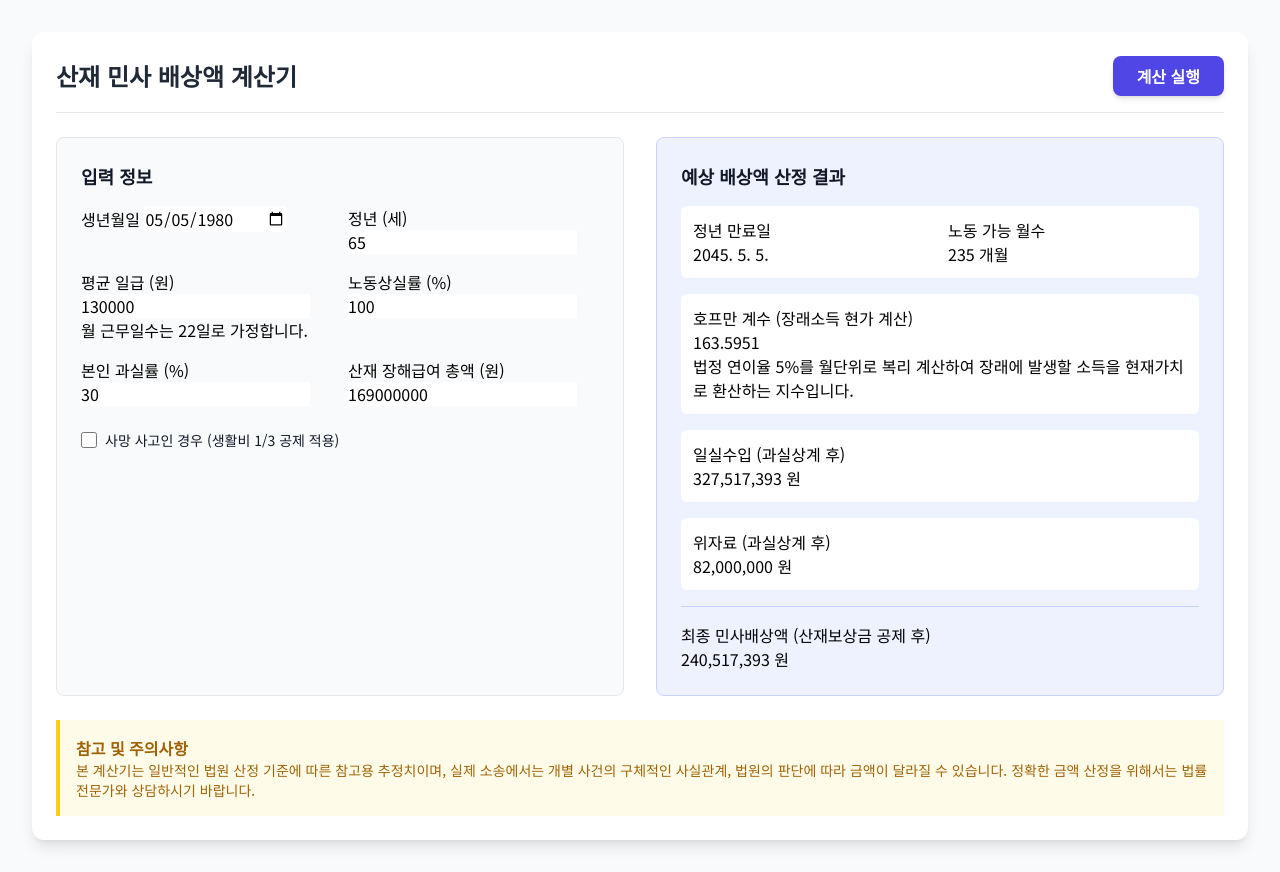
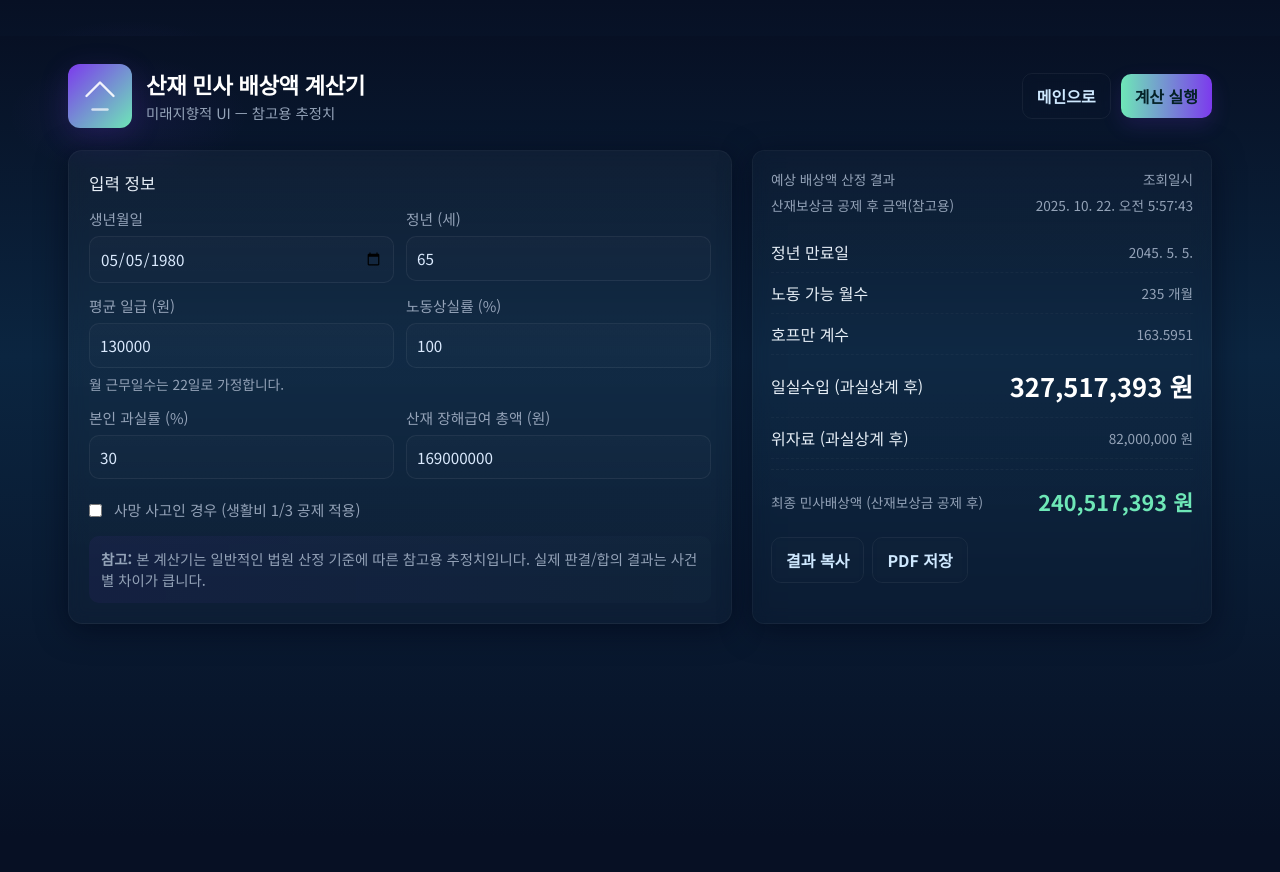
Before and after one commit to CHEULHOYANG/company_info_system, a Flask app: template templates/industrial_accident.html in a window 1280 px wide. After the commit the page ends 629 px from the top, so only its background shows below. Run offline with Flask 3, Linux system fonts and the light colour scheme; the template is opened without the code that fills it, so the values that code supplies are empty; some libraries are stand-ins or nearby versions.

Commit message:
Add files via upload

```diff
--- a/templates/industrial_accident.html
+++ b/templates/industrial_accident.html
@@ -5,121 +5,198 @@
     <meta name="viewport" content="width=device-width, initial-scale=1.0">
     <title>산재 민사 배상액 계산기</title>
     <script src="https://cdn.tailwindcss.com"></script>
-    <link href="https://fonts.googleapis.com/css2?family=Inter:wght@400;500;600;700&family=Noto+Sans+KR:wght@400;500;700&display=swap" rel="stylesheet">
+    <link href="https://fonts.googleapis.com/css2?family=Inter:wght@400;600;700&family=Noto+Sans+KR:wght@400;600;700&display=swap" rel="stylesheet">
     <style>
-        body {
-            font-family: 'Noto Sans KR', 'Inter', sans-serif;
+        :root{
+            --glass-bg: rgba(255,255,255,0.06);
+            --card-bg: rgba(255,255,255,0.9);
+            --accent: #6EE7B7; /* green-cyan */
+            --accent-2: #7C3AED; /* purple */
+            --muted: #94a3b8;
         }
-        .input-label {
-            @apply block text-sm font-medium text-gray-700 mb-1;
+        html,body{height:100%;margin:0;font-family:'Noto Sans KR','Inter',sans-serif;background:
+            radial-gradient(1200px 600px at 10% 10%, rgba(124,58,237,0.08), transparent 10%),
+            linear-gradient(180deg,#071024 0%, #0b2540 40%, #071024 100%);
+            color:#e6eef6;-webkit-font-smoothing:antialiased;}
+        .page{
+            max-width:1200px;margin:36px auto;padding:28px;
         }
-        .input-field {
-            @apply mt-1 block w-full px-3 py-2 bg-white border border-gray-300 rounded-md shadow-sm placeholder-gray-400 focus:outline-none focus:ring-indigo-500 focus:border-indigo-500 sm:text-sm;
+        .header{
+            display:flex;justify-content:space-between;align-items:center;gap:16px;margin-bottom:22px;
         }
-        .result-label {
-            @apply text-sm font-medium text-gray-500;
+        .brand{
+            display:flex;align-items:center;gap:14px;
         }
-        .result-value {
-            @apply mt-1 text-lg font-bold text-indigo-700;
+        .brand .logo{
+            width:64px;height:64px;border-radius:12px;
+            background:linear-gradient(135deg,var(--accent-2),var(--accent));
+            display:flex;align-items:center;justify-content:center;
+            box-shadow:0 8px 30px rgba(124,58,237,0.18);
+            transform:translateZ(0);
         }
-        .result-value-final {
-            @apply mt-1 text-2xl font-extrabold text-red-600;
+        .brand h1{font-size:1.4rem;margin:0;color:#fff;font-weight:700;letter-spacing:-0.02em;}
+        .brand p{margin:0;color:var(--muted);font-size:0.9rem;}
+        .controls{display:flex;gap:10px;align-items:center;}
+        .btn{
+            padding:10px 14px;border-radius:10px;border:none;cursor:pointer;font-weight:700;
+            display:inline-flex;gap:8px;align-items:center;justify-content:center;
         }
-        .note {
-            @apply mt-2 text-xs text-gray-500;
+        .btn-ghost{
+            background:transparent;border:1px solid rgba(255,255,255,0.06);color:#cfe9ff;
+            backdrop-filter: blur(6px);
+        }
+        .btn-primary{
+            background:linear-gradient(90deg,var(--accent),var(--accent-2));color:#042127;
+            box-shadow:0 8px 20px rgba(124,58,237,0.16);
+        }
+
+        .layout{display:grid;grid-template-columns:1fr 460px;gap:20px;}
+        .card{
+            background: linear-gradient(180deg, rgba(255,255,255,0.03), rgba(255,255,255,0.02));
+            border:1px solid rgba(255,255,255,0.04);
+            border-radius:14px;padding:20px;backdrop-filter: blur(8px);
+            box-shadow: 0 6px 30px rgba(2,6,23,0.6);
+        }
+        .section-title{display:flex;align-items:center;gap:10px;margin-bottom:12px;}
+        .section-title h2{margin:0;color:#e6eef6;font-size:1.05rem;}
+        .grid-input{display:grid;grid-template-columns:repeat(2,minmax(0,1fr));gap:12px;}
+        label{display:block;color:var(--muted);font-size:0.92rem;margin-bottom:6px;}
+        input[type="date"],input[type="number"],select,input[type="text"]{
+            width:100%;padding:10px;border-radius:10px;border:1px solid rgba(255,255,255,0.06);
+            background:linear-gradient(180deg, rgba(255,255,255,0.02), rgba(255,255,255,0.01));
+            color:#dbeafe;font-size:0.95rem;
+        }
+        .muted{color:var(--muted);font-size:0.86rem;margin-top:6px;}
+        .checkbox-row{display:flex;gap:12px;align-items:center;margin-top:8px;color:#dbeafe;}
+        .result-panel{
+            background:linear-gradient(180deg, rgba(255,255,255,0.02), rgba(255,255,255,0.01));
+            border:1px solid rgba(255,255,255,0.04);border-radius:12px;padding:18px;color:#e6eef6;
+        }
+        .result-figure{font-size:1.6rem;font-weight:800;color:#fff;margin:4px 0;}
+        .result-item{display:flex;justify-content:space-between;align-items:center;padding:8px 0;border-bottom:1px dashed rgba(255,255,255,0.03);}
+        .note-box{background:linear-gradient(90deg, rgba(124,58,237,0.06), rgba(110,231,183,0.02));padding:12px;border-radius:10px;color:var(--muted);font-size:0.9rem;margin-top:14px}
+        .small{font-size:0.85rem;color:var(--muted)}
+        .toggle-detail{cursor:pointer;color:var(--accent-2);font-weight:700;font-size:0.9rem}
+        @media(max-width:1000px){
+            .layout{grid-template-columns:1fr}
         }
     </style>
 </head>
-<body class="bg-gray-50">
-    <div class="container mx-auto p-4 sm:p-6 lg:p-8">
-        <div class="bg-white p-6 rounded-xl shadow-lg">
-            <div class="flex justify-between items-center border-b pb-4 mb-6">
-                <h1 class="text-2xl font-bold text-gray-800">산재 민사 배상액 계산기</h1>
-                <button id="calculateBtn" class="px-6 py-2 bg-indigo-600 text-white font-semibold rounded-lg shadow-md hover:bg-indigo-700 focus:outline-none focus:ring-2 focus:ring-offset-2 focus:ring-indigo-500">
-                    계산 실행
-                </button>
+<body>
+    <div class="page">
+        <div class="header">
+            <div class="brand">
+                <div class="logo" aria-hidden="true">
+                    <svg width="36" height="36" viewBox="0 0 24 24" fill="none" xmlns="http://www.w3.org/2000/svg">
+                        <path d="M3 12L12 3l9 9" stroke="white" stroke-width="1.6" stroke-linecap="round" stroke-linejoin="round" opacity="0.9"/>
+                        <path d="M7 21h10" stroke="white" stroke-width="1.6" stroke-linecap="round" stroke-linejoin="round" opacity="0.7"/>
+                    </svg>
+                </div>
+                <div>
+                    <h1>산재 민사 배상액 계산기</h1>
+                    <p>미래지향적 UI — 참고용 추정치</p>
+                </div>
             </div>
 
-            <div class="grid grid-cols-1 md:grid-cols-2 gap-8">
-                <!-- Input Section -->
-                <div class="bg-gray-50 p-6 rounded-lg border border-gray-200">
-                    <h2 class="text-lg font-semibold text-gray-900 mb-4">입력 정보</h2>
-                    <div class="grid grid-cols-1 sm:grid-cols-2 gap-4">
+            <div class="controls">
+                <a href="{{ url_for('main') }}" class="btn btn-ghost" title="메인으로">메인으로</a>
+                <button id="calculateBtn" class="btn btn-primary">계산 실행</button>
+            </div>
+        </div>
+
+        <div class="layout">
+            <!-- 입력 카드 -->
+            <div class="card">
+                <div class="section-title">
+                    <h2>입력 정보</h2>
+                </div>
+
+                <div class="grid-input">
                     <div>
-                            <label for="birthDate" class="input-label">생년월일</label>
-                            <input type="date" id="birthDate" class="input-field calculator-input" value="1980-05-05">
+                        <label for="birthDate">생년월일</label>
+                        <input type="date" id="birthDate" class="calculator-input" value="1980-05-05">
                     </div>
                     <div>
-                            <label for="retirementAge" class="input-label">정년 (세)</label>
-                            <input type="number" id="retirementAge" class="input-field calculator-input" value="65">
+                        <label for="retirementAge">정년 (세)</label>
+                        <input type="number" id="retirementAge" class="calculator-input" value="65">
+                    </div>
+
+                    <div>
+                        <label for="dailyWage">평균 일급 (원)</label>
+                        <input type="number" id="dailyWage" class="calculator-input" value="130000">
+                        <div class="muted">월 근무일수는 22일로 가정합니다.</div>
                     </div>
                     <div>
-                            <label for="dailyWage" class="input-label">평균 일급 (원)</label>
-                            <input type="number" id="dailyWage" class="input-field calculator-input" value="130000">
-                            <p class="note">월 근무일수는 22일로 가정합니다.</p>
+                        <label for="laborLossRate">노동상실률 (%)</label>
+                        <input type="number" id="laborLossRate" class="calculator-input" value="100">
+                    </div>
+
+                    <div>
+                        <label for="employeeFaultRate">본인 과실률 (%)</label>
+                        <input type="number" id="employeeFaultRate" class="calculator-input" value="30">
                     </div>
                     <div>
-                            <label for="laborLossRate" class="input-label">노동상실률 (%)</label>
-                            <input type="number" id="laborLossRate" class="input-field calculator-input" value="100">
+                        <label for="iaPension">산재 장해급여 총액 (원)</label>
+                        <input type="number" id="iaPension" class="calculator-input" value="169000000">
                     </div>
-                        <div>
-                            <label for="employeeFaultRate" class="input-label">본인 과실률 (%)</label>
-                            <input type="number" id="employeeFaultRate" class="input-field calculator-input" value="30">
-                        </div>
-                        <div>
-                            <label for="iaPension" class="input-label">산재 장해급여 총액 (원)</label>
-                            <input type="number" id="iaPension" class="input-field calculator-input" value="169000000">
-                        </div>
-                        <div class="sm:col-span-2 flex items-center mt-2">
-                            <input type="checkbox" id="deathCase" class="h-4 w-4 text-indigo-600 border-gray-300 rounded focus:ring-indigo-500 calculator-input">
-                            <label for="deathCase" class="ml-2 block text-sm text-gray-900">사망 사고인 경우 (생활비 1/3 공제 적용)</label>
+
+                    <div style="grid-column:1 / -1;">
+                        <div class="checkbox-row">
+                            <input type="checkbox" id="deathCase" class="calculator-input" />
+                            <label for="deathCase" style="margin:0">사망 사고인 경우 (생활비 1/3 공제 적용)</label>
                         </div>
                     </div>
                 </div>
 
-                <!-- Result Section -->
-                <div class="bg-indigo-50 p-6 rounded-lg border border-indigo-200">
-                    <h2 class="text-lg font-semibold text-gray-900 mb-4">예상 배상액 산정 결과</h2>
-                    <div class="space-y-4">
-                        <div class="grid grid-cols-2 gap-4 p-3 bg-white rounded-md">
-                            <div>
-                                <p class="result-label">정년 만료일</p>
-                                <p id="retirementDateResult" class="result-value">-</p>
-                            </div>
-                            <div>
-                                <p class="result-label">노동 가능 월수</p>
-                                <p id="workableMonthsResult" class="result-value">-</p>
+                <div class="note-box">
+                    <strong>참고:</strong> 본 계산기는 일반적인 법원 산정 기준에 따른 참고용 추정치입니다. 실제 판결/합의 결과는 사건별 차이가 큽니다.
                 </div>
             </div>
-                        <div class="p-3 bg-white rounded-md">
-                            <p class="result-label">호프만 계수 (장래소득 현가 계산)</p>
-                            <p id="hofmannResult" class="result-value">-</p>
-                             <p class="note">법정 연이율 5%를 월단위로 복리 계산하여 장래에 발생할 소득을 현재가치로 환산하는 지수입니다.</p>
+
+            <!-- 결과 패널 -->
+            <aside class="card result-panel">
+                <div style="display:flex;justify-content:space-between;align-items:center;">
+                    <div>
+                        <div class="small">예상 배상액 산정 결과</div>
+                        <div class="small muted" style="margin-top:6px">산재보상금 공제 후 금액(참고용)</div>
                     </div>
-                        <div class="p-3 bg-white rounded-md">
-                            <p class="result-label">일실수입 (과실상계 후)</p>
-                            <p id="lostIncomeResult" class="result-value">-</p>
-                        </div>
-                        <div class="p-3 bg-white rounded-md">
-                            <p class="result-label">위자료 (과실상계 후)</p>
-                            <p id="consolationResult" class="result-value">-</p>
-                        </div>
-                        <div class="mt-6 pt-4 border-t border-indigo-200">
-                            <p class="result-label">최종 민사배상액 (산재보상금 공제 후)</p>
-                            <p id="finalAmountResult" class="result-value-final">0 원</p>
+                    <div style="text-align:right">
+                        <div class="small">조회일시</div>
+                        <div class="small muted" id="nowDatetime"></div>
                     </div>
                 </div>
-                </div>
-            </div>
-             <div class="mt-6 p-4 bg-yellow-50 border-l-4 border-yellow-400 text-yellow-700">
-                <p class="font-bold">참고 및 주의사항</p>
-                <p class="text-sm">본 계산기는 일반적인 법원 산정 기준에 따른 참고용 추정치이며, 실제 소송에서는 개별 사건의 구체적인 사실관계, 법원의 판단에 따라 금액이 달라질 수 있습니다. 정확한 금액 산정을 위해서는 법률 전문가와 상담하시기 바랍니다.</p>
+
+                <div style="margin-top:16px;">
+                    <div class="result-item"><div>정년 만료일</div><div id="retirementDateResult" class="small">-</div></div>
+                    <div class="result-item"><div>노동 가능 월수</div><div id="workableMonthsResult" class="small">-</div></div>
+                    <div class="result-item"><div>호프만 계수</div><div id="hofmannResult" class="small">-</div></div>
+                    <div class="result-item"><div>일실수입 (과실상계 후)</div><div id="lostIncomeResult" class="result-figure">- 원</div></div>
+                    <div class="result-item"><div>위자료 (과실상계 후)</div><div id="consolationResult" class="small">-</div></div>
+                    <div style="margin-top:10px;border-top:1px dashed rgba(255,255,255,0.04);padding-top:12px;">
+                        <div style="display:flex;justify-content:space-between;align-items:center;">
+                            <div class="small">최종 민사배상액 (산재보상금 공제 후)</div>
+                            <div id="finalAmountResult" class="result-figure" style="color:var(--accent);font-size:1.35rem">0 원</div>
                         </div>
                     </div>
                 </div>
 
+                <div style="margin-top:14px;display:flex;gap:8px;">
+                    <button id="copyResult" class="btn btn-ghost" title="결과 복사">결과 복사</button>
+                    <button id="downloadPdf" class="btn btn-ghost" title="PDF 저장">PDF 저장</button>
+                </div>
+            </aside>
+        </div>
+    </div>
+
     <script>
-        // DOM 요소 가져오기
+        // 시간 표시
+        function formatNow(){
+            const d = new Date();
+            return d.toLocaleString('ko-KR');
+        }
+        document.getElementById('nowDatetime').textContent = formatNow();
+
+        // 기존 계산 스크립트 유지 (간결하게 포함)
         const birthDateInput = document.getElementById('birthDate');
         const retirementAgeInput = document.getElementById('retirementAge');
         const dailyWageInput = document.getElementById('dailyWage');
@@ -136,15 +213,8 @@
         const consolationResult = document.getElementById('consolationResult');
         const finalAmountResult = document.getElementById('finalAmountResult');
 
-        // 숫자 포맷팅 함수
         const formatCurrency = (num) => `${Math.round(num).toLocaleString('ko-KR')} 원`;
 
-        /**
-         * 호프만 계수 계산 함수
-         * 법정 연이율 5%를 적용하여 장래 소득을 현재 가치로 환산합니다.
-         * @param {number} months - 노동 가능 월수
-         * @returns {number} 호프만 계수
-         */
         function calculateHofmann(months) {
             let total = 0;
             const monthlyInterestRate = 0.05 / 12;
@@ -154,10 +224,8 @@
             return total;
         }
 
-        // 메인 계산 함수
         function calculate() {
-            // 1. 입력 값 가져오기
-            const birthDate = new Date(birthDateInput.value);
+            const birthDateVal = birthDateInput.value ? new Date(birthDateInput.value) : null;
             const retirementAge = parseInt(retirementAgeInput.value) || 0;
             const dailyWage = parseFloat(dailyWageInput.value) || 0;
             const laborLossRate = parseFloat(laborLossRateInput.value) || 0;
@@ -165,18 +233,12 @@
             const iaPension = parseFloat(iaPensionInput.value) || 0;
             const isDeathCase = deathCaseCheckbox.checked;
 
-            if (!birthDateInput.value) {
-                alert('생년월일을 입력해주세요.');
-                return;
-            }
+            if (!birthDateVal) { alert('생년월일을 입력해주세요.'); return; }
 
-            // 2. 중간 값 계산
-            // 정년 만료일
-            const retirementDate = new Date(birthDate);
-            retirementDate.setFullYear(birthDate.getFullYear() + retirementAge);
+            const retirementDate = new Date(birthDateVal);
+            retirementDate.setFullYear(birthDateVal.getFullYear() + retirementAge);
             retirementDateResult.textContent = retirementDate.toLocaleDateString('ko-KR');
 
-            // 노동 가능 월수 (사고일(현재)부터 정년까지)
             const today = new Date();
             let workableMonths = (retirementDate.getFullYear() - today.getFullYear()) * 12;
             workableMonths -= today.getMonth();
@@ -184,33 +246,19 @@
             workableMonths = workableMonths > 0 ? workableMonths : 0;
             workableMonthsResult.textContent = `${workableMonths} 개월`;
 
-            // 호프만 계수
             const hofmann = calculateHofmann(workableMonths);
             hofmannResult.textContent = hofmann.toFixed(4);
 
-            // 3. 배상액 계산
-            // 월 소득 (가정: 월 22일 근무)
             const monthlyIncome = dailyWage * 22;
-
-            // 일실수입
             let grossLostIncome = monthlyIncome * hofmann * (laborLossRate / 100);
-
-            // 사망 시 생활비 공제 (1/3)
-            if (isDeathCase) {
-                grossLostIncome *= (1 - 1/3);
-            }
-
-            // 본인 과실 상계
+            if (isDeathCase) grossLostIncome *= (1 - 1/3);
             const netLostIncome = grossLostIncome * (1 - (employeeFaultRate / 100));
             lostIncomeResult.textContent = formatCurrency(netLostIncome);
 
-            // 위자료 (기준금액 1억원)
             const consolationBase = 100000000;
-            // 위자료에서의 과실상계는 60%만 반영
             const consolation = consolationBase * (laborLossRate / 100) * (1 - (employeeFaultRate / 100 * 0.6));
             consolationResult.textContent = formatCurrency(consolation);
 
-            // 최종 민사배상액 (산재보험금 공제)
             const finalAmount = netLostIncome + consolation - iaPension;
             finalAmountResult.textContent = formatCurrency(finalAmount > 0 ? finalAmount : 0);
         }
```
Lines whose indentation alone changed are shown as unchanged.
